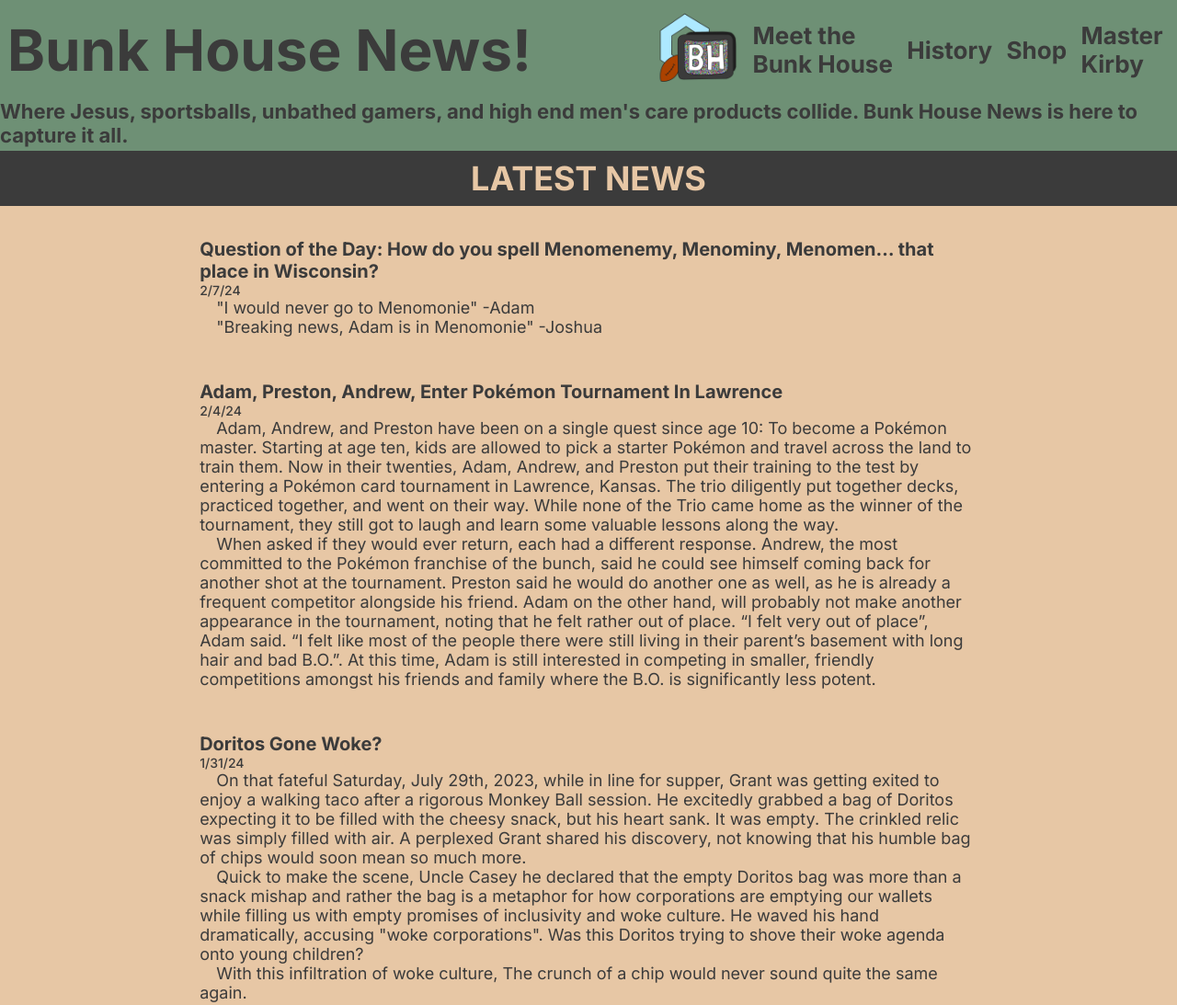
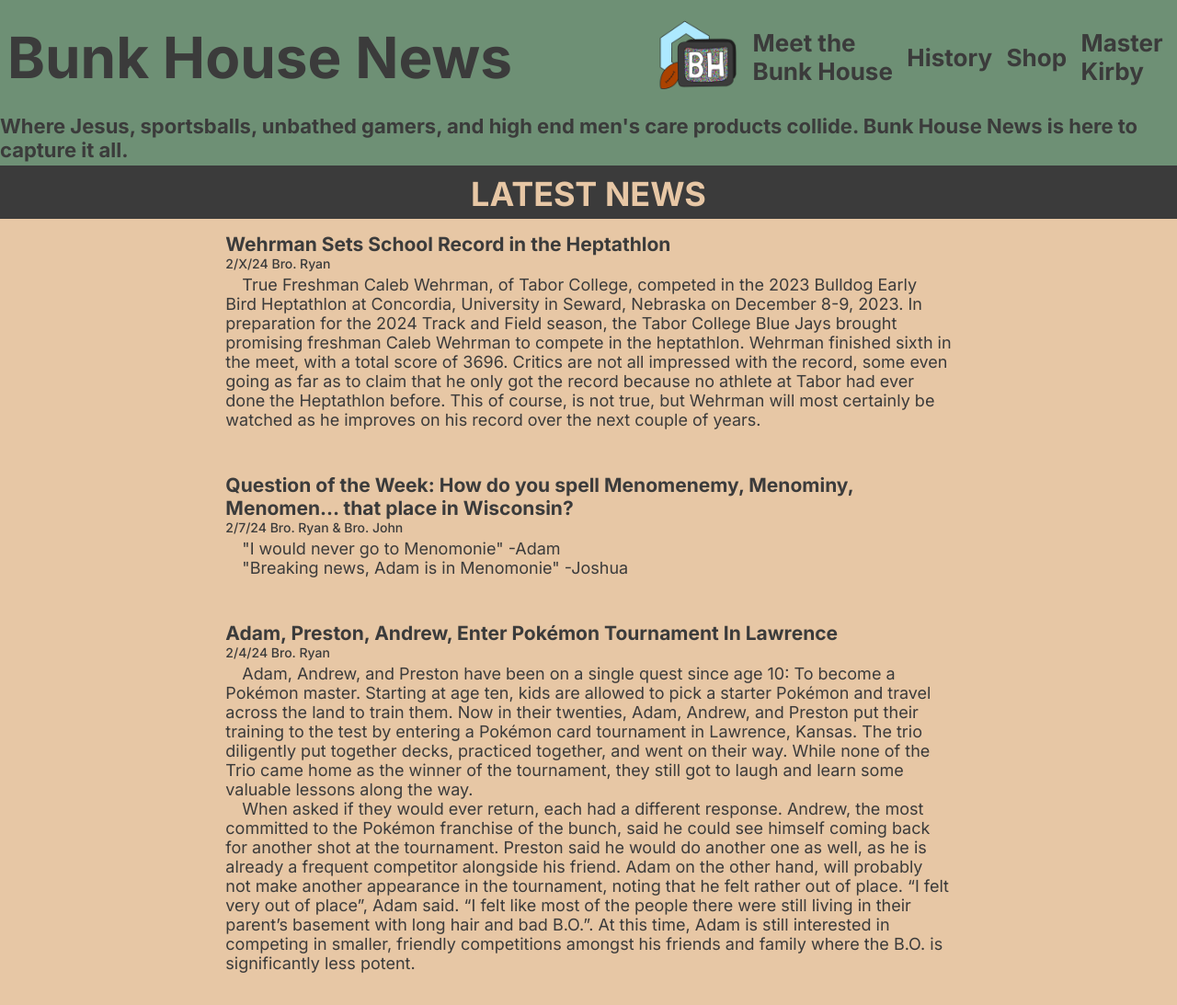
Before and after one commit to Qurtis6/BunkHouseNews, a plain HTML site: page index.html in a window 1280 px wide. Shown: the top 1093 px of the page at 92% size. Drawn offline with Linux system fonts and the light colour scheme.

Commit message:
Add files via upload

```diff
--- a/index.html
+++ b/index.html
@@ -17,7 +17,7 @@
 
   <body>
     <div class="header-bar">
-      <h1>Bunk House News!</h1>
+      <h1>Bunk House News</h1>
 
       <a href="index.html"><img src="bunkhouse-logo.png" class="logo" /></a>
       <a class="header-btn" href="meet.html">Meet the<br />Bunk House</a>
@@ -31,7 +31,6 @@
     </h3>
     <h2 class="page-header">LATEST NEWS</h2>
 
-    <br />
     <!-- START NEWS -->
     <div class="article-container">
       <!-- <div class="art">
@@ -56,21 +55,6 @@
         </p>
       </div>
       <div class="art">
-        <h4>Wehrman Sets School Record in the Heptathlon</h4>
-        <p>
-          &emsp;True Freshman Caleb Wehrman, of Tabor College Competed in the
-          2023 Bulldog Early Bird Heptathlon at Concordia, University in Seward,
-          Nebraska on December 8-9, 2023. In preparation for the 2024 Track and
-          Field season, the Tabor College Blue Jays brought promising freshman
-          Caleb Wehrman to compete in the heptathlon. Wehrman finished sixth in
-          the meet, with a total score of 3696. Critics are not all impressed
-          with the record, some even going as far as to claim that he only got
-          the record because no athlete at Tabor had ever done the Heptathlon
-          before. This of course, is not true, but Wehrman will most certainly
-          be watched as he improves on his record over the next couple of years.
-        </p>
-      </div>
-      <div class="art">
         <h4>
           Clash of Clans: JosephStalin gets outscored in Raid Weekend three
           weekends in a row.
@@ -86,18 +70,34 @@
           JosephStalin made light work of opposing district halls. In 2024,
           however, it has been a different story. Both Gouda and SquirrelExpress
           have outscored JosephStalin this year, leaving outsiders wondering if
-          Jason’s brother Chaiten (known for his addiction to Supercell’s other
+          Jason’s brother Chaitan (known for his addiction to Supercell’s other
           gaming giant, Hay Day) has been using his attacks. Don’t expect
           JosephStalin to be out of that top spot for long, as his experience
           and reputation gives us a lot of reason for confidence of his return.
         </p>
       </div> -->
       <div class="art">
+        <h4>Wehrman Sets School Record in the Heptathlon</h4>
+        <h5>2/X/24 Bro. Ryan</h5>
+        <p>
+          &emsp;True Freshman Caleb Wehrman, of Tabor College, competed in the
+          2023 Bulldog Early Bird Heptathlon at Concordia, University in Seward,
+          Nebraska on December 8-9, 2023. In preparation for the 2024 Track and
+          Field season, the Tabor College Blue Jays brought promising freshman
+          Caleb Wehrman to compete in the heptathlon. Wehrman finished sixth in
+          the meet, with a total score of 3696. Critics are not all impressed
+          with the record, some even going as far as to claim that he only got
+          the record because no athlete at Tabor had ever done the Heptathlon
+          before. This of course, is not true, but Wehrman will most certainly
+          be watched as he improves on his record over the next couple of years.
+        </p>
+      </div>
+      <div class="art">
         <h4>
-          Question of the Day: How do you spell Menomenemy, Menominy, Menomen…
+          Question of the Week: How do you spell Menomenemy, Menominy, Menomen…
           that place in Wisconsin?
         </h4>
-        <h5>2/7/24</h5>
+        <h5>2/7/24 Bro. Ryan & Bro. John</h5>
         <p>
           &emsp;"I would never go to Menomonie" -Adam<br />&emsp;"Breaking news,
           Adam is in Menomonie" -Joshua
@@ -105,7 +105,7 @@
       </div>
       <div class="art">
         <h4>Adam, Preston, Andrew, Enter Pokémon Tournament In Lawrence</h4>
-        <h5>2/4/24</h5>
+        <h5>2/4/24 Bro. Ryan</h5>
         <p>
           &emsp;Adam, Andrew, and Preston have been on a single quest since age
           10: To become a Pokémon master. Starting at age ten, kids are allowed
@@ -131,7 +131,7 @@
       </div>
       <div class="art">
         <h4>Doritos Gone Woke?</h4>
-        <h5>1/31/24</h5>
+        <h5>1/31/24 Bro. Raymond</h5>
         <p>
           &emsp;On that fateful Saturday, July 29th, 2023, while in line for
           supper, Grant was getting exited to enjoy a walking taco after a
@@ -152,7 +152,7 @@
       </div>
       <div class="art">
         <h4>Bunkhouse Man Arrested for Stealing Green Chairs</h4>
-        <h5>1/15/23</h5>
+        <h5>1/15/23 Bro. Ryan</h5>
         <p>
           &emsp;Long time bunkhouse resident Grant Wehrman was arrested Thursday
           morning after an incident in which he was caught trying to steal a
@@ -191,7 +191,7 @@
       </div>
       <div class="art">
         <h4>The Big Cheddar is Back!🧀</h4>
-        <h5>1/13/23</h5>
+        <h5>1/13/23 Bro. John</h5>
         <p>
           &emsp;After 3,073 days without a clan war win, The Big Cheddar has
           made a triumphant return to its former glory with a ⭐24-⭐18 victory.
--- a/style.css
+++ b/style.css
@@ -37,13 +37,13 @@ BLACK COLOR: #202020
 
 body {
   font-family: "Inter", sans-serif;
-  border-bottom: 8px solid #6e9075;
+  border-bottom: 12px solid #6e9075;
   background-color: #e7c7a5;
 }
 
 .page-header {
-  padding-top: 4px;
-  border-bottom: 4px solid #3b3b3b;
+  padding-top: 5px;
+  padding-bottom: 5px;
 }
 
 h2 {
@@ -68,12 +68,13 @@ h3 {
 }
 
 h4 {
-  font-size: 20px;
+  font-size: 21px;
 }
 
 h5 {
   font-size: 14px;
   font-weight: 500;
+  padding-bottom: 4px;
 }
 /* HEADER BAR */
 .header-bar {
@@ -81,10 +82,7 @@ h5 {
   justify-content: flex-end;
   align-items: center;
   background-color: #6e9075;
-  height: 108px;
-}
-.a {
-  height: 120px;
+  height: 10%;
 }
 
 .logo {
@@ -109,7 +107,7 @@ h1 {
 /* HOME PAGE */
 .article-container {
   display: grid;
-  grid-template-columns: 1fr 5fr 1fr;
+  grid-template-columns: 1fr 4fr 1fr;
   font-size: 18px;
   gap: 48px;
   margin-top: 15px;
```
Also changed, not shown: meet.html (+6 -0 lines), johnny.jpg, preston.JPG (added), titus.png, 1 other file.
